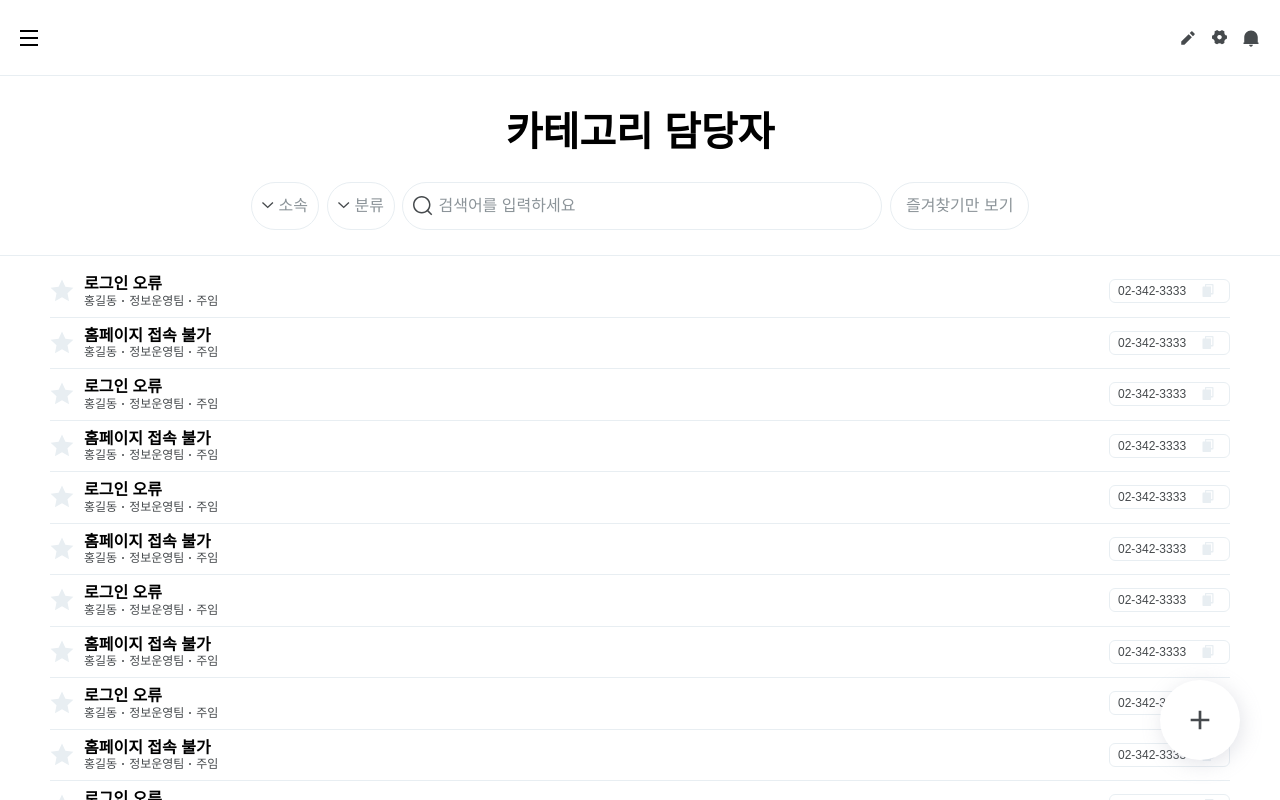
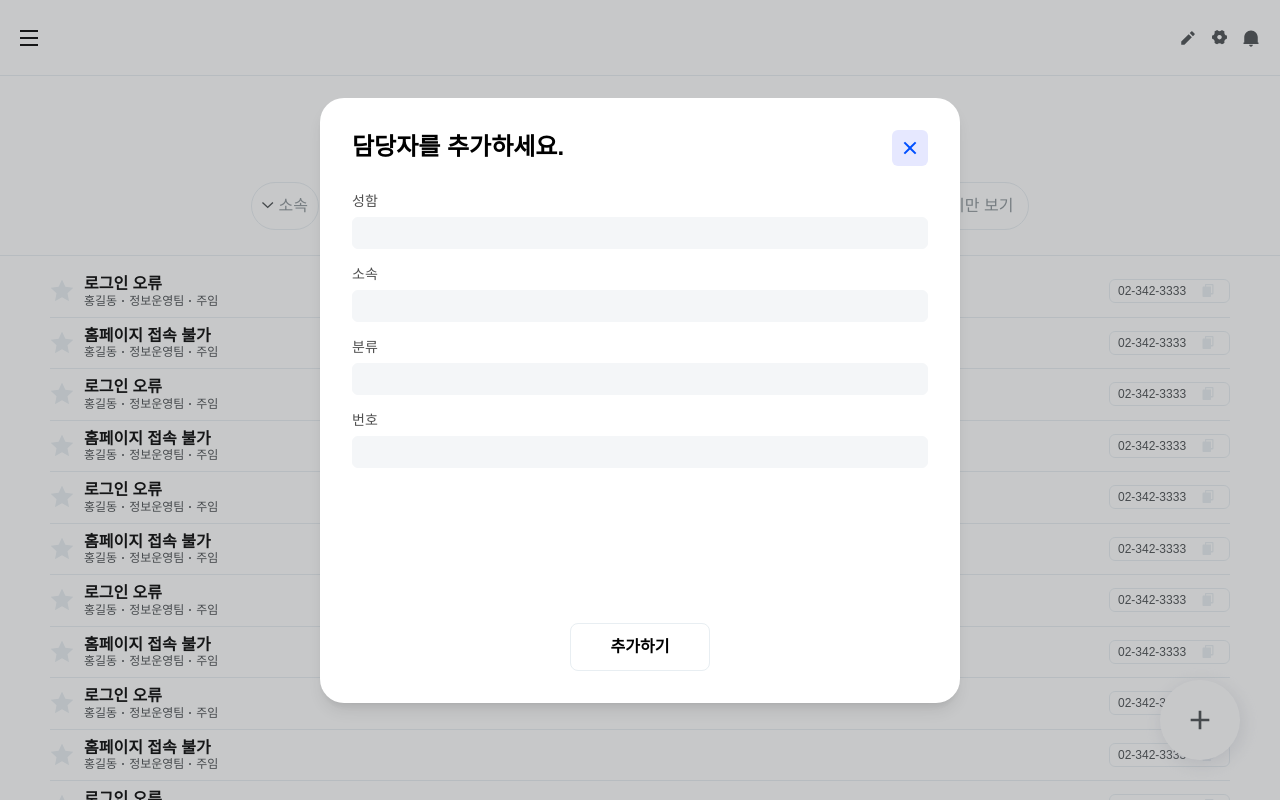
Before and after one commit to konkuk-icteam-student/commute_worklog_fe, a React (Vite) app: page /worklog/category in a window 1280 px wide. Both pictures are taken after a click on the button 1200 px from the left and 720 px from the top of the page. Built offline with nearby package versions, Linux system fonts and the light colour scheme; no server answers.

Commit message:
category 페이지 모달창 구현

```diff
--- a/src/worklog/pages/category/Category.tsx
+++ b/src/worklog/pages/category/Category.tsx
@@ -1,3 +1,4 @@
+import { useState } from 'react';
 import menu from '@/worklog/shared/assets/menu.svg';
 import pencil from '@/worklog/shared/assets/pencil.svg';
 import setting from '@/worklog/shared/assets/setting.svg';
@@ -7,8 +8,14 @@ import glasses from '@/worklog/shared/assets/glasses.svg';
 import plus from '@/worklog/shared/assets/plus.svg';
 
 import Post from '@/worklog/shared/components/posting/Post';
+import ModalAddManager from '@/worklog/shared/components/modal_add_manager/ModalAddManager';
 
 const Category = () => {
+  //모달 상태관리
+  const [isModalOpen, setIsModalOpen] = useState(false);
+  const openModal = () => setIsModalOpen(true);
+  const closeModal = () => setIsModalOpen(false);
+
   // 예시 데이터 배열
   const dummyPosts = Array.from({ length: 15 }).map((_, i) => ({
     id: i,
@@ -20,6 +27,7 @@ const Category = () => {
   }));
 
   return (
+    <>
       <div className="relative flex h-screen flex-col overflow-hidden bg-white">
         {/* 1. Header Section (Height: 76px) */}
         <header className="flex h-[76px] shrink-0 items-center justify-between border-b border-[#E8EEF2] px-8">
@@ -99,11 +107,14 @@ const Category = () => {
           style={{
             boxShadow: '2px 4px 20px 0 rgba(163, 164, 183, 0.30)',
           }}
-        onClick={() => alert('모달 오픈 기능은 추후 구현')}
+          onClick={openModal}
         >
           <img src={plus} alt="추가" />
         </button>
       </div>
+
+      <ModalAddManager isOpen={isModalOpen} onClose={closeModal} />
+    </>
   );
 };
 
--- /dev/null
+++ b/src/worklog/shared/components/modal_add_manager/ModalAddManager.tsx
@@ -0,0 +1,95 @@
+import blueX from '../../assets/blueX.svg';
+
+interface ModalAddManagerProps {
+  isOpen: boolean;
+  onClose: () => void;
+}
+
+const ModalAddManager = ({ isOpen, onClose }: ModalAddManagerProps) => {
+  if (!isOpen) return null;
+
+  // 공통 Input 스타일 정의
+  const inputStyle =
+    'w-full h-[32px] rounded-[6px] border border-[#F4F6F8] bg-[#F4F6F8] px-3 text-[14px] outline-none focus:border-blue-400';
+  // 공통 Label 스타일 정의
+  const labelStyle = 'text-[14px] font-normal text-[#4F4F4F] mb-2 block';
+
+  return (
+    // 배경 (Overlay)
+    <div
+      className="fixed inset-0 z-50 flex items-center justify-center"
+      style={{ background: 'rgba(70, 74, 77, 0.30)' }}
+      onClick={onClose}
+    >
+      {/* 모달 박스 (Container) */}
+      <div
+        className="relative flex flex-col rounded-[24px] bg-white px-[32px] py-[32px] shadow-lg"
+        style={{ width: '640px', height: '605px' }}
+        onClick={(e) => e.stopPropagation()} // 내부 클릭 시 닫힘 방지
+      >
+        {/* Header: Title & Close Button */}
+        <div className="mb-10 flex items-start justify-between">
+          <h2 className="mt-2 text-[24px] font-[600] leading-none text-black">
+            담당자를 추가하세요.
+          </h2>
+          <button
+            onClick={onClose}
+            className="flex items-center justify-center transition-opacity hover:opacity-80"
+            style={{
+              width: '36px',
+              height: '36px',
+              borderRadius: '6px',
+              background: '#E6E8FF',
+            }}
+          >
+            <img src={blueX} alt="닫기" />
+          </button>
+        </div>
+
+        {/* Body: Form Inputs */}
+        <div className="flex flex-1 flex-col gap-6">
+          {/* 성함 */}
+          <div>
+            <label className={labelStyle}>성함</label>
+            <input type="text" className={inputStyle} />
+          </div>
+
+          {/* 소속 */}
+          <div>
+            <label className={labelStyle}>소속</label>
+            {/* 이미지상 드롭다운처럼 보이지만 일단 Input 스타일로 통일 (추후 Select로 변경 가능) */}
+            <input type="text" className={inputStyle} />
+          </div>
+
+          {/* 분류 */}
+          <div>
+            <label className={labelStyle}>분류</label>
+            <input type="text" className={inputStyle} />
+          </div>
+
+          {/* 번호 */}
+          <div>
+            <label className={labelStyle}>번호</label>
+            <input type="text" className={inputStyle} />
+          </div>
+        </div>
+
+        {/* Footer: Submit Button */}
+        <div className="mt-auto flex justify-center">
+          <button
+            className="flex h-[48px] w-[140px] items-center justify-center bg-white transition-colors hover:bg-gray-50"
+            style={{
+              borderRadius: '8px',
+              border: '1px solid #E8EEF2',
+            }}
+            onClick={() => alert('추가하기 버튼 클릭!')}
+          >
+            <span className="text-[16px] font-[700] text-black">추가하기</span>
+          </button>
+        </div>
+      </div>
+    </div>
+  );
+};
+
+export default ModalAddManager;
```
Also changed, not shown: src/worklog/shared/assets/blueX.svg (added). Lines whose indentation alone changed are shown as unchanged.
